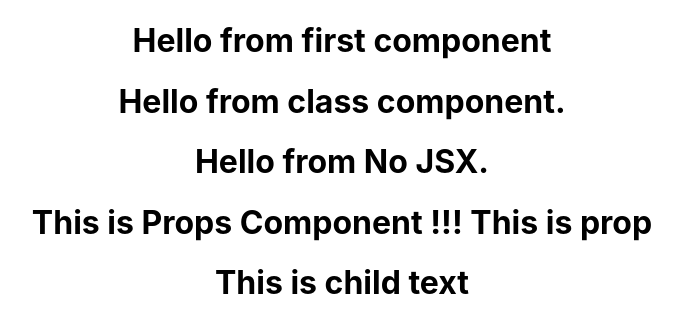
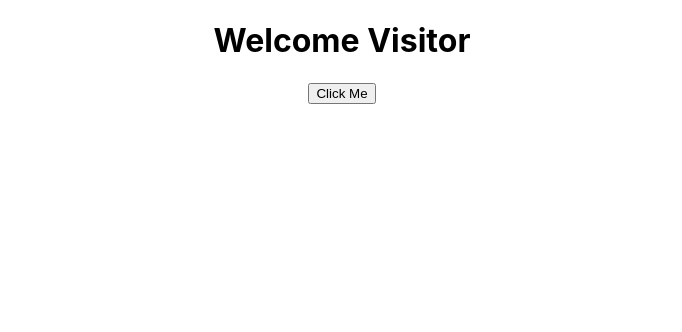
Before and after one commit to AbhishekKumar4/React-Basics, a React (Create React App) app in the folder my-app/: page / in a window 1280 px wide. Shown: the top 332 px of the page, without its empty margins (298-980 px from the left). Built offline with nearby package versions, Linux system fonts and the light colour scheme.

Commit message:
state object

```diff
--- a/my-app/src/App.js
+++ b/my-app/src/App.js
@@ -4,15 +4,17 @@ import Hello from './components/Hello'
 import HelloClassComp from './components/HelloClassComp'
 import HelloPure from './components/HelloPureRct'
 import CustomProps from './components/CustomProps'
+import HelloStExample from './components/HelloStExample'
 
 function App() {
   return (
     <div className="App">
-      <Hello />
+     {/* <Hello />
       <HelloClassComp />
       <HelloPure />
-      <CustomProps test = "This is prop"> This is child text</CustomProps>
-    </div>
+      <CustomProps test = "This is prop"> This is child text</CustomProps>*/}
+    <HelloStExample />
+  </div>
   );
 }
 
--- /dev/null
+++ b/my-app/src/components/HelloStExample.js
@@ -0,0 +1,28 @@
+import React, {Component} from 'react'
+
+class HelloStExample extends Component {
+
+    constructor() {
+        super()
+        this.state =  {
+            message : 'Welcome Visitor'
+        }
+    }
+
+    changeMessage() {
+        this.setState({
+            message : 'Welcome Abhishek'
+        })
+    }
+
+    render() {
+        return(
+        <div>
+            <h1>{this.state.message}</h1>
+            <button onClick = {() => this.changeMessage()}>Click Me</button>
+        </div>
+        )
+    }
+}
+
+export default HelloStExample
```
